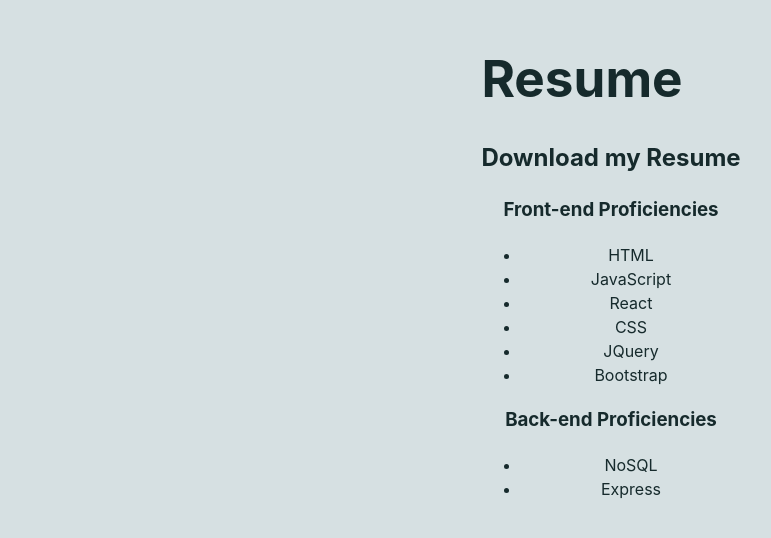
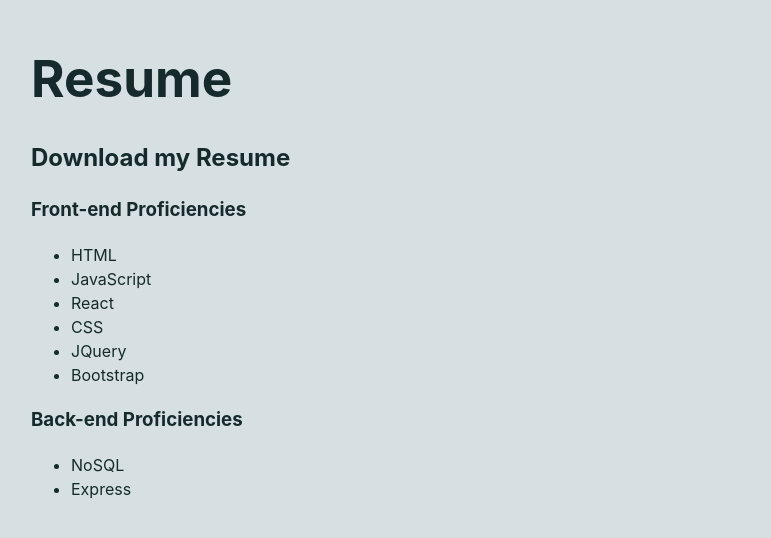
Before and after one commit to snalepa11/react-portfolio, a React (Vite) app in the folder react-portfoliov/: page / in a window 1280 px wide. Shown: the part 134-672 px from the top of the page, without its empty margins (29-800 px from the left). Built offline with nearby package versions, Linux system fonts and the light colour scheme.

Commit message:
Resume page and CSS properties

```diff
--- a/react-portfoliov/src/App.css
+++ b/react-portfoliov/src/App.css
@@ -1,8 +1,6 @@
 #root {
-  max-width: 1280px;
-  margin: 0 auto;
-  padding: 2rem;
   text-align: center;
+  padding: 30px;
 }
 
 * {
@@ -12,6 +10,7 @@
 
 .left {
   text-align: left;
+  margin-left: 30px;
 }
 
 #headshot {
--- a/react-portfoliov/src/pages/Resume.jsx
+++ b/react-portfoliov/src/pages/Resume.jsx
@@ -1,8 +1,9 @@
+import '../App.css'
 export default function Resume() {
     return (
         <div>
             <h1 class="left">Resume</h1>
-            <div>
+            <div class="left">
                 <h2>Download my Resume</h2>
                 <h3>Front-end Proficiencies</h3>
                 <ul>
```
